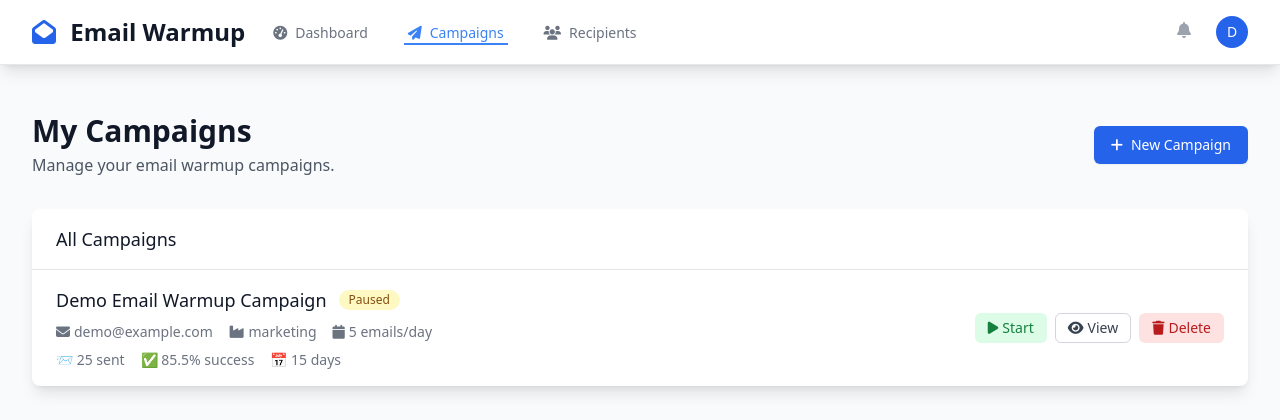
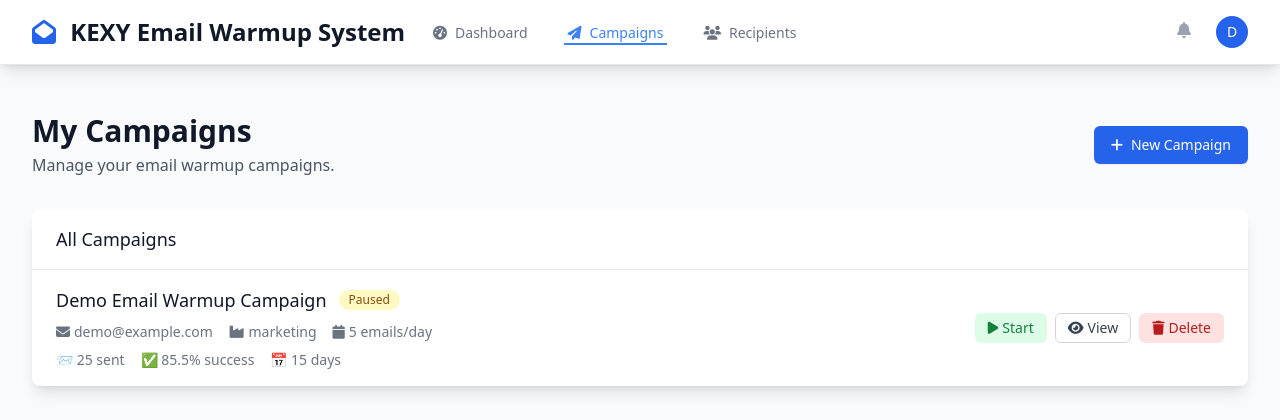
Before and after one commit to kexy2025/email-warm-up-system, a Flask app: page /campaigns in a window 1280 px wide. Shown: the top 420 px of the page. Run offline with Flask 3, Linux system fonts and the light colour scheme; a user stored in the database is signed in; data comes from the database, SQL or seed files in the repository; data that the repository does not hold is empty; some libraries are stand-ins or nearby versions.

Commit message:
Update base.html

```diff
--- a/templates/base.html
+++ b/templates/base.html
@@ -71,7 +71,7 @@
                         <a href="{{ url_for('dashboard') }}" class="flex items-center">
                             <h1 class="text-2xl font-bold text-gray-900">
                                 <i class="fas fa-envelope-open text-blue-600 mr-2"></i>
-                                Email Warmup
+                                KEXY Email Warmup System
                             </h1>
                         </a>
                     </div>
```
